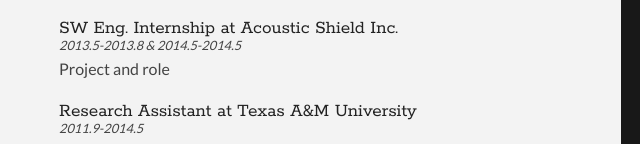
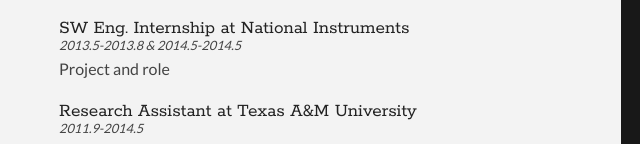
Before and after one commit to geliang87/geliang87.github.io, a plain HTML site: page index.html in a window 1280 px wide. Shown: the part 647-791 px from the top of the page, 419-1059 px from the left. Drawn offline with Linux system fonts and the light colour scheme.

Commit message:
Typo corrected

```diff
--- a/index.html
+++ b/index.html
@@ -77,7 +77,7 @@
 				</article>
 
 				<article>
-					<h2>SW Eng. Internship at Acoustic Shield Inc.</h2>
+					<h2>SW Eng. Internship at National Instruments</h2>
 					<p class="subDetails">2013.5-2013.8 & 2014.5-2014.5</p>
 					<p>Project and role</p>
 				</article>
```
